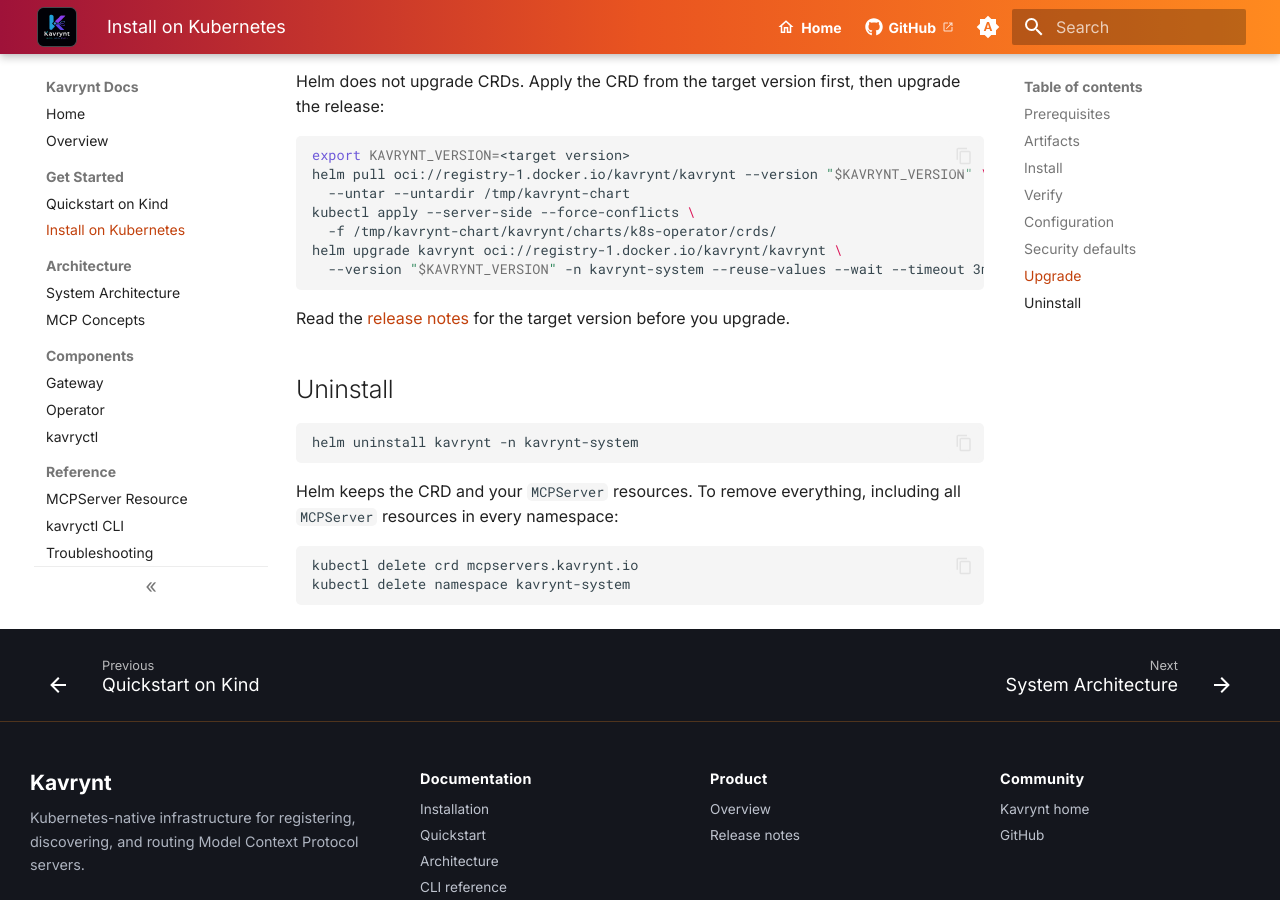
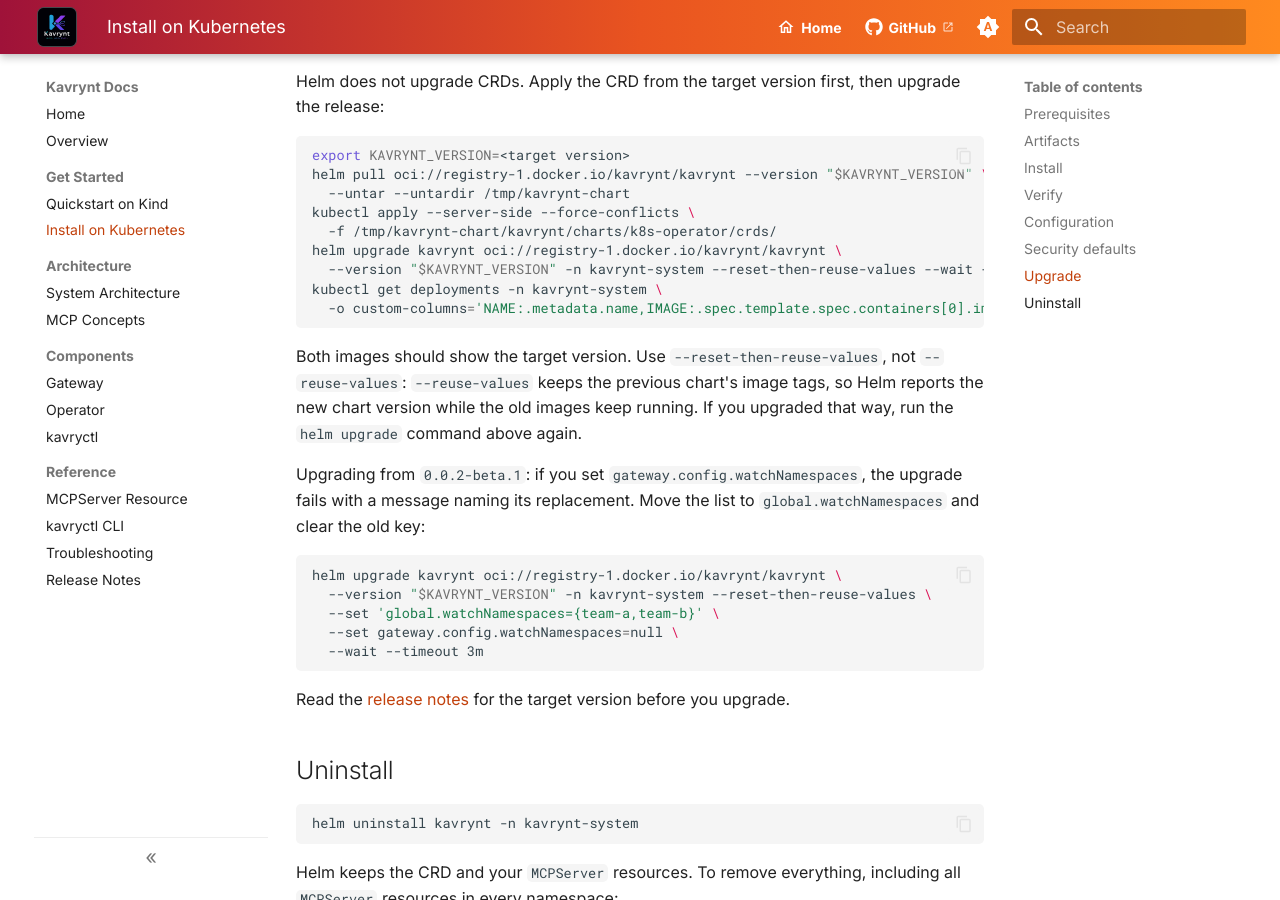
Before and after one commit to kavrynt/product-docs, an MkDocs documentation site: the page built from docs/installation.md, in a window 1280 px wide and 900 px high, scrolled down 2976 px. Built offline with MkDocs 1.6.1 and Material for MkDocs 9.7.7, drawn with Linux system fonts in a browser that asks for light colours; some of the changed text lies outside the part shown.

Commit message:
Upgrade with --reset-then-reuse-values
Verified against the published 0.0.2-beta.1 and 0.0.3-beta.1 charts:
--reuse-values keeps the previous chart's image tags, so Helm reports
0.0.3-beta.1 while the 0.0.2-beta.1 images keep running.
--reset-then-reuse-values (Helm 3.14+) upgrades the images and keeps user
values. Add an image check after upgrading and the watchNamespaces migration
command.

Co-Authored-By: Claude Opus 5.5 <noreply@anthropic.com>

````diff
--- a/docs/installation.md
+++ b/docs/installation.md
@@ -9,7 +9,7 @@ GKE, OpenShift, self-managed, or Kind. For a guided local trial, use the
 - Kubernetes 1.29 or newer (CRD validation uses CEL rules).
 - `kubectl` with permission to create CRDs, Namespaces, Deployments, Services,
   ServiceAccounts, ClusterRoles, and ClusterRoleBindings.
-- Helm 3.8 or newer.
+- Helm 3.8 or newer; 3.14 or newer to upgrade an existing release.
 - Nodes that can pull from `docker.io`. For air-gapped clusters, mirror the
   images and chart listed below and override `*.image.repository`.
 
@@ -81,7 +81,7 @@ Example: route only two team namespaces.
 
 ```bash
 helm upgrade --install kavrynt oci://registry-1.docker.io/kavrynt/kavrynt \
-  --version "$KAVRYNT_VERSION" -n kavrynt-system --reuse-values \
+  --version "$KAVRYNT_VERSION" -n kavrynt-system --reset-then-reuse-values \
   --set 'global.watchNamespaces={team-a,team-b}'
 ```
 
@@ -110,7 +110,26 @@ helm pull oci://registry-1.docker.io/kavrynt/kavrynt --version "$KAVRYNT_VERSION
 kubectl apply --server-side --force-conflicts \
   -f /tmp/kavrynt-chart/kavrynt/charts/k8s-operator/crds/
 helm upgrade kavrynt oci://registry-1.docker.io/kavrynt/kavrynt \
-  --version "$KAVRYNT_VERSION" -n kavrynt-system --reuse-values --wait --timeout 3m
+  --version "$KAVRYNT_VERSION" -n kavrynt-system --reset-then-reuse-values --wait --timeout 3m
+kubectl get deployments -n kavrynt-system \
+  -o custom-columns='NAME:.metadata.name,IMAGE:.spec.template.spec.containers[0].image'
+```
+
+Both images should show the target version. Use `--reset-then-reuse-values`,
+not `--reuse-values`: `--reuse-values` keeps the previous chart's image tags,
+so Helm reports the new chart version while the old images keep running. If
+you upgraded that way, run the `helm upgrade` command above again.
+
+Upgrading from `0.0.2-beta.1`: if you set `gateway.config.watchNamespaces`,
+the upgrade fails with a message naming its replacement. Move the list to
+`global.watchNamespaces` and clear the old key:
+
+```bash
+helm upgrade kavrynt oci://registry-1.docker.io/kavrynt/kavrynt \
+  --version "$KAVRYNT_VERSION" -n kavrynt-system --reset-then-reuse-values \
+  --set 'global.watchNamespaces={team-a,team-b}' \
+  --set gateway.config.watchNamespaces=null \
+  --wait --timeout 3m
 ```
 
 Read the [release notes](release-notes.md) for the target version before you
````
